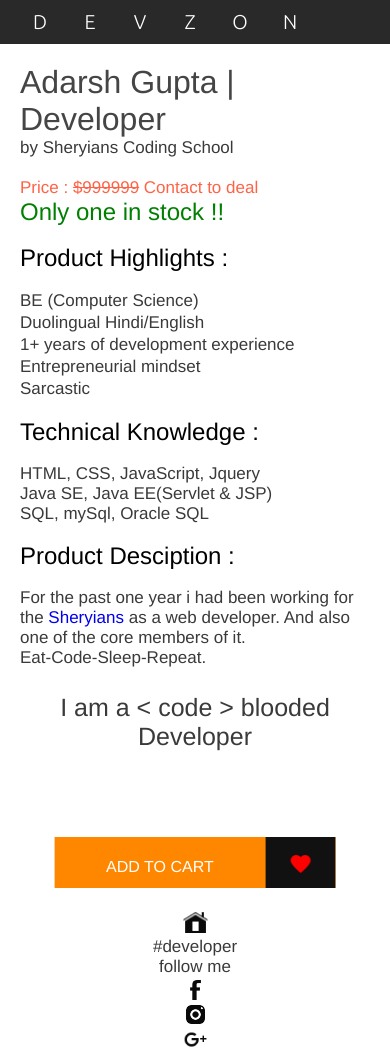
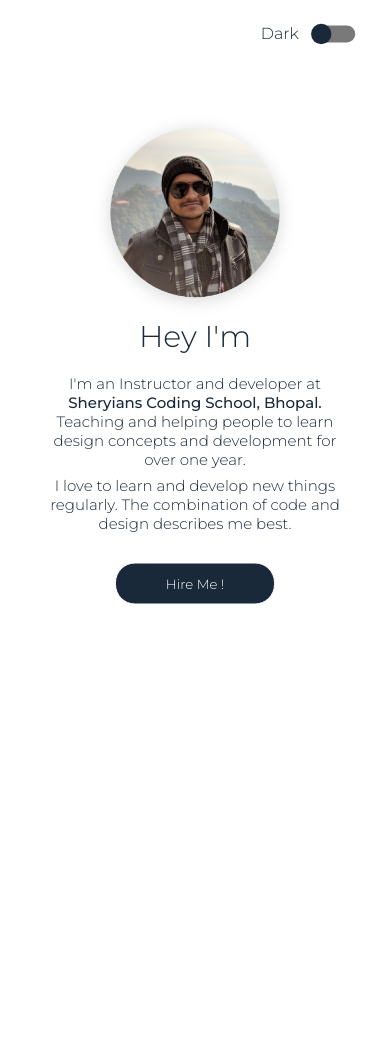
Before and after one commit to Adarsh-gupta/Adarsh-gupta.github.io, a plain HTML site: page index.html in a window 390 px wide. After the commit the page ends 844 px from the top, so only its background shows below. Drawn offline with nearby package versions, Linux system fonts and the light colour scheme; grey boxes are pictures that could not be loaded.

Commit message:
Add files via upload

```diff
--- a/index.html
+++ b/index.html
@@ -1,92 +1,44 @@
 <!DOCTYPE html>
 <html lang="en">
-
 <head>
     <meta charset="UTF-8">
     <meta name="viewport" content="width=device-width, initial-scale=1.0">
     <meta http-equiv="X-UA-Compatible" content="ie=edge">
-    <title>Home Page</title>
     <link rel="stylesheet" href="style.css">
+    <link rel="stylesheet" href="responsive.css">
+    <title>Document</title>
 </head>
+<body>
+    <div class="container">
+        <nav>
+            <div class="name flex-norm">
+                <span id="hi">Dark</span>
+            </div>
+            <div class="flex-norm">
+                <div id="btn-toggle" >
+                    <div id="circle">
 
-<body>
-    <div id="container">
-        <div id="menu">
-            <div class="dev">D</div>
-            <div class="dev">E</div>
-            <div class="dev">V</div>
-            <div class="dev">Z</div>
-            <div class="dev">O</div>
-            <div class="dev">N</div>
-        </div>
-        <div id="mid">
-            <h1>Adarsh Gupta | Developer</h1>
-            <p>by Sheryians Coding School</p>
-            <p id="price"> Price :
-                <span id="price1"> $999999</span> Contact to deal</p>
-            <h2 id="stock">Only one in stock !!</h2>
-            <br>
-            <h2>Product Highlights : </h2>
-            <br>
-            <ul id="productHighlights">
-                <li>BE (Computer Science)</li>
-                <li>Duolingual Hindi/English</li>
-                <li>1+ years of development experience</li>
-                <li>Entrepreneurial mindset</li>
-                <li>Sarcastic</li>
-            </ul>
-            <br>
-            <h2>Technical Knowledge :</h2>
-            <br>
-            <ul>
-                <li></li>
-                <li>HTML, CSS, JavaScript, Jquery</li>
-                <li>Java SE, Java EE(Servlet & JSP)</li>
-                <li>SQL, mySql, Oracle SQL</li>
-            </ul>
-            <br>
-            <h2>Product Desciption :</h2>
-            <br>
-            <p>For the past one year i had been working for the
-                <a href="http://sheryians.me">
-                    <b>Sheryians</b>
-                </a> as a web developer. And also one of the core members of it.
-                <br> Eat-Code-Sleep-Repeat.
-            </p>
-            <p id="code">I am a &lt; code &gt; blooded
-                <br> Developer </p>
-            <div id="innerMid">
-                <div id="rightMid">
-                    <h3>ADD TO CART</h3>
+                    </div>
                 </div>
-                <div id="leftMid">
-                    <img src="love.png" alt="love">
-                </div>
+
             </div>
-        </div>
-        <div id="pic">
+        </nav>
+        <div class="content">
+            <img src="./Mask Group 1.png" height="250px" alt="">
+            <h1>Hey I'm <span class="typed typedBreak"></span></h1><br>
+             <p>I'm an Instructor and developer at <a href="http://sheryians.com" target="_blank">Sheryians Coding School, Bhopal.</a> Teaching and helping people to learn design concepts and development for over one year.</p>
+             <p id="last">I love to learn and develop new things regularly. The combination of code and design describes me best. </p>
 
-        </div>
-        <div id="end">
-            <ul>
-                <li>
-                    <img src="home.png" height="25px" width="25px">
-                </li>
-                <li>
-                    <p>#developer</p>
-                </li>
-                <li>
-                    <p>follow me</p>
-                    <div id="line"></div>
-                </li>
-                <div id="social">
-                    <img src="facebook.png" height="25px" width="25px">
-                    <img src="insta.png" height="25px" width="25px">
-                    <img src="g+.png" height="25px" width="25px">
-                </div>
-            </ul>
+           <a href="https://www.linkedin.com/in/adarsh-gupta-5b3a98184/"> <button>Hire Me !</button></a>
         </div>
     </div>
+
+
+    <script src="https://code.jquery.com/jquery-3.3.1.min.js" integrity="sha256-FgpCb/KJQlLNfOu91ta32o/NMZxltwRo8QtmkMRdAu8="
+    crossorigin="anonymous"></script>
+<script src="https://cdnjs.cloudflare.com/ajax/libs/typed.js/1.1.1/typed.min.js"></script>
+<script src="typed.js"></script>
+<script src="script.js"></script>
+
 </body>
-
 </html>
--- /dev/null
+++ b/responsive.css
@@ -0,0 +1,23 @@
+@media only screen and (max-width: 480px){
+    nav{
+        padding: 0 8%;
+    }
+    nav #btn-toggle{
+        transform: scale(.85)
+    }
+    .content{
+        width: 80%;
+        height: 75%;
+    }
+    .content img{
+        width: 220px;
+        height: auto;
+    }
+    .content h1{
+        font-size: 30px;
+    }
+    .content p{
+        font-size: 15px;
+    }
+
+}
--- a/style.css
+++ b/style.css
@@ -1,269 +1,104 @@
-@import url('https://fonts.googleapis.com/css?family=Ubuntu:300');
+@import url('https://fonts.googleapis.com/css?family=Montserrat:300,500');
+:root{
+    --bg-color: white;
+    --primary-color: #19293A;
+}
 *{
+    margin: 0;
     padding: 0;
-    margin: 0;
-    -webkit-box-sizing: border-box;
-            box-sizing: border-box;
-    font-family:  Helvetica, sans-serif;
-    font-weight: normal;
-    list-style-type: none;
-}
-html,body{
-    height: 100%;
-    width: 100%;
-}
-#container{
-    height: 100%;
-    width: 100%;
-    background-color: #fff;
-    display: -webkit-box;
-    display: -ms-flexbox;
-    display: flex;
-}
-#menu{
-    height: 100%;
-    width: 10%;
-    background-color: rgb(41, 41, 41);
-}
-.dev{
-    height: 16.66%;
-    width: 100%;
-    color: white;
-    font-weight: 100;
-    text-align: center;
-    padding-top: 30.5%;
-    font-size: 40px;
-    font-family: 'Ubuntu', sans-serif;
-}
-#mid{
-    height: 100%;
-    width: 40%;
-    position: relative;
-    padding: 20px;
-}
-#mid h1{
-    font-weight: 100;
-    font-size: 40px;
-    color: rgb(70, 69, 69);
+    box-sizing: border-box;
+    font-family: 'Montserrat', sans-serif;
+    font-weight: 300;
+    color: var(--primary-color);
 }
 
-#mid p:nth-child(2){
-    margin-bottom: 20px;
+html,body{
+    width: 100%;
+    height: 100%;
+}
+.container{
+    height: 100vh;
+    width: 100%;
+    background-color: var(--bg-color);
+    transition: .35s ease-in-out all;
+}
+nav{
+    height: 8%;
+    width: 100%;
+    padding: 0 10%;
+    display: flex;
+    justify-content: flex-end;
+}
+.name{
+    margin-right: 10px;
 }
 
-#stock{
-    color: green;
+.flex-norm{
+    display: flex;
+    align-items: center;
+    justify-content: center;
 }
-a{
-    text-decoration: none;
+#btn-toggle{
+    width: 50px;
+    height: 20px;
+    background-color: #797979;
+    border-radius: 15px;
+
 }
-#code{
-    font-size: 30px;
-    text-align: center;
-    margin-top: 7%;
+
+#btn-toggle #circle{
+    height: 20px;
+    width: 20px;
+    background-color: var(--primary-color);
+    border-radius: 50%;
+    transform: scale(1.2);
+    transition: .35s cubic-bezier(.33,.69,.33,.67) all;
+
 }
-#price {
-    margin-top: 3px;
-    color: tomato
+
+.clicked#circle{
+    margin-left: 30px;
 }
-#price1{
-    text-decoration: line-through;
-}
-#productHighlights{
-    line-height: 22px;
-}
-#mid li,p{
-    font-size: 17px;
-    color: rgb(58, 58, 58);
-}
-#innerMid{
-    height: 6%;
-    width: 42%;
-    background-color:rgb(255, 135, 0);
-    position: absolute;
-    bottom: 0%;
-    left: 50%;
-    -webkit-transform: translate(-50%,0%);
-        -ms-transform: translate(-50%,0%);
-            transform: translate(-50%,0%);
-    display: -webkit-box;
-    display: -ms-flexbox;
-    display: flex;
-    overflow: hidden;
-}
-#rightMid{
-    height: 100%;
-    width: 75%;
-    position: relative;
-}
-#rightMid h3{
-    text-align: center;
-    line-height: 60px;
-    font-weight: normal;
-    font-family:  Helvetica, sans-serif;
-    color: white;
-    font-size: 16px;
-}
-#leftMid{
-    height: 100%;
-    width: 25%;
-    background-color: rgb(17, 17, 17);
-    position: relative;
-}
-#leftMid img{
+
+.content{
+    height: 70%;
+    width: 40%;
     position: absolute;
     top: 50%;
     left: 50%;
-    -webkit-transform: translate(-50%,-50%);
-        -ms-transform: translate(-50%,-50%);
-            transform: translate(-50%,-50%);
+    transform: translate(-50%, -50%);
+    text-align: center;
 }
-#pic{
-    height: 100%;
-    width: 45%;
-    background-image: url("mypic.JPG");
-    background-size: cover;
-    background-position: -290px;
-    position: relative;
-    background-repeat: no-repeat;
+h1{
+    margin-top: -4%;
+    font-size: 40px;
 }
-
-#end{
-    height: 100%;
-    width: 5%;
-    background-color:white;
+p{
+    font-size: 15px;
+}
+.content p a{
+    text-decoration: none;
+    font-weight: 500;
+}
+#last{
+    margin-top: 7px;
+}
+button{
+    outline: none;
+    border: none;
+    text-decoration: none;
+    margin-top: 30px;
+    padding: 12px 50px;
+    border-radius: 20px;
+    color: var(--bg-color);
+    background-color: var(--primary-color);
+    border: 1px solid var(--bg-color);
+    transition: .3s ease-out all;
+}
+button:hover{
+    transform: scale(1.05);
+    color: var(--primary-color);
+    background-color: var(--bg-color);
+    border-color: var(--primary-color);
 
 }
-#end ul{
-    height: 91%;
-    width: 100%;
-    list-style-type: none;
-    padding: 15px 0;
-}
-
-#end ul{
-    display: -webkit-box;
-    display: -ms-flexbox;
-    display: flex;
-    -webkit-box-orient: vertical;
-    -webkit-box-direction: normal;
-        -ms-flex-direction: column;
-            flex-direction: column;
-    -webkit-box-pack: justify;
-        -ms-flex-pack: justify;
-            justify-content: space-between;
-    -webkit-box-align: center;
-        -ms-flex-align: center;
-            align-items: center;
-}
-#social{
-    height: 120px;
-    display: -webkit-box;
-    display: -ms-flexbox;
-    display: flex;
-    -webkit-box-orient: vertical;
-    -webkit-box-direction: normal;
-        -ms-flex-direction: column;
-            flex-direction: column;
-    -webkit-box-pack: justify;
-        -ms-flex-pack: justify;
-            justify-content: space-between;
-}
-#end ul li{
-    -webkit-transform: rotate(90deg);
-        -ms-transform: rotate(90deg);
-            transform: rotate(90deg);
-}
-
-
-
-@media(max-width: 1260px){
-    #mid>h1{
-        font-size: 32px;
-        font-weight: normal;
-    }
-    #mid p:nth-child(2){
-        margin-bottom: 20px;
-    }
-}
-
-@media(max-width: 522px){
-    #container{
-        -webkit-box-orient: vertical;
-        -webkit-box-direction: normal;
-            -ms-flex-direction: column;
-                flex-direction: column;
-    }
-    #menu{
-        width: 100%;
-        height: 70px;
-        background-color: rgb(41, 41, 41);
-    }
-    .dev{
-        float: left;
-        width: 40px;
-        height: initial;
-        color: white;
-        font-weight: 100;
-        padding-top: initial;
-        font-size: 40px;
-        margin-left: 20px;
-        font-family: 'Ubuntu', sans-serif;
-        padding: 10px 0;
-    }
-    .dev:nth-child(1){
-        margin-left: 20px;
-    }
-
-    #mid{
-        width: 100%;
-        min-height: 100%;
-        margin-bottom: 5px;
-    }
-    #code{
-        font-size: 25px;
-    }
-    #innerMid{
-        height: 6%;
-        width: 72%;
-        background-color:rgb(255, 135, 0);
-        position: absolute;
-        bottom: 0%;
-        left: 50%;
-        -webkit-transform: translate(-50%,0%);
-            -ms-transform: translate(-50%,0%);
-                transform: translate(-50%,0%);
-        display: -webkit-box;
-        display: -ms-flexbox;
-        display: flex;
-        overflow: hidden;
-    }
-    #end{
-        width: 100%;
-        height: 7%;
-    }
-    #end ul li{
-        -webkit-transform: rotate(0);
-            -ms-transform: rotate(0);
-                transform: rotate(0);
-    }
-    #end ul{
-        width: 100%;
-        display: -webkit-box;
-        display: -ms-flexbox;
-        display: flex;
-        -webkit-box-pack: justify;
-            -ms-flex-pack: justify;
-                justify-content: space-between;
-        -webkit-box-align: center;
-            -ms-flex-align: center;
-                align-items: center;
-    }
-}
-
-@media(max-width:390px){
-    .dev{
-        font-size: 20px;
-        margin-left: 10px;
-    }
-}
```
Also changed, not shown: script.js (added, +24 -0 lines), typed.js (added, +41 -0 lines), Mask Group 1.png (added).
